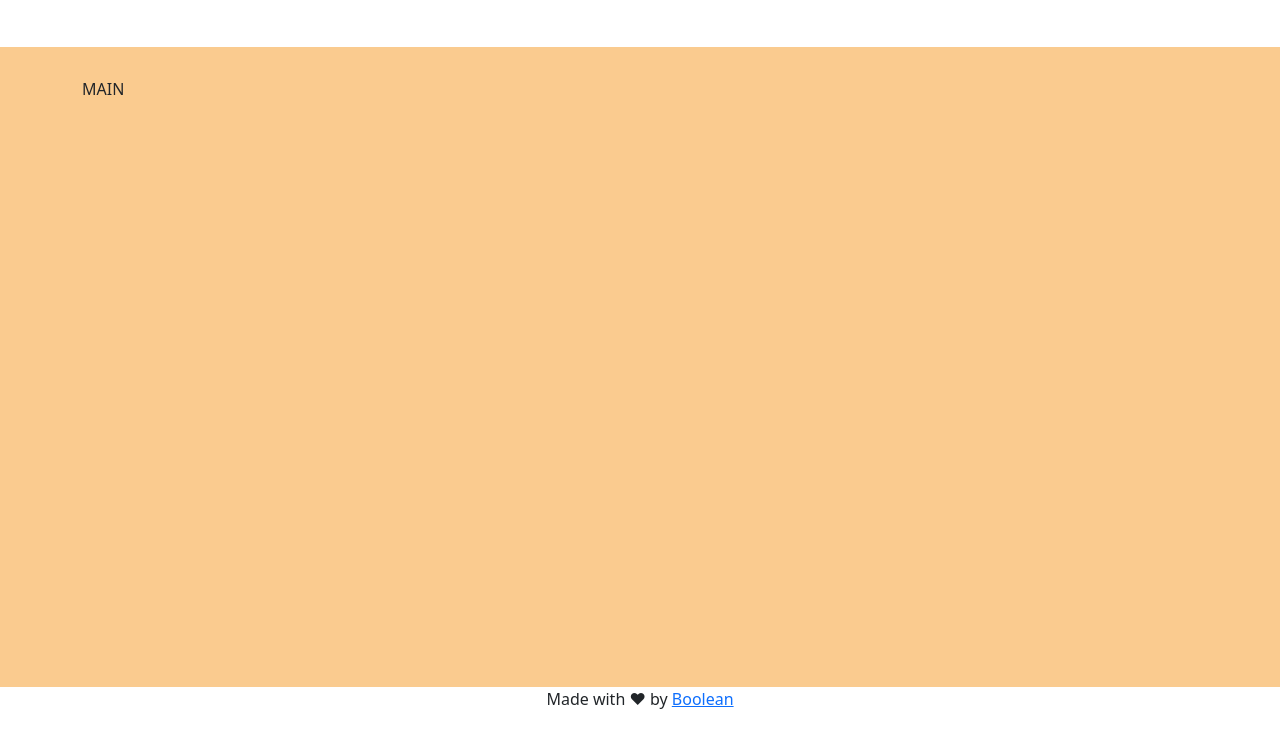
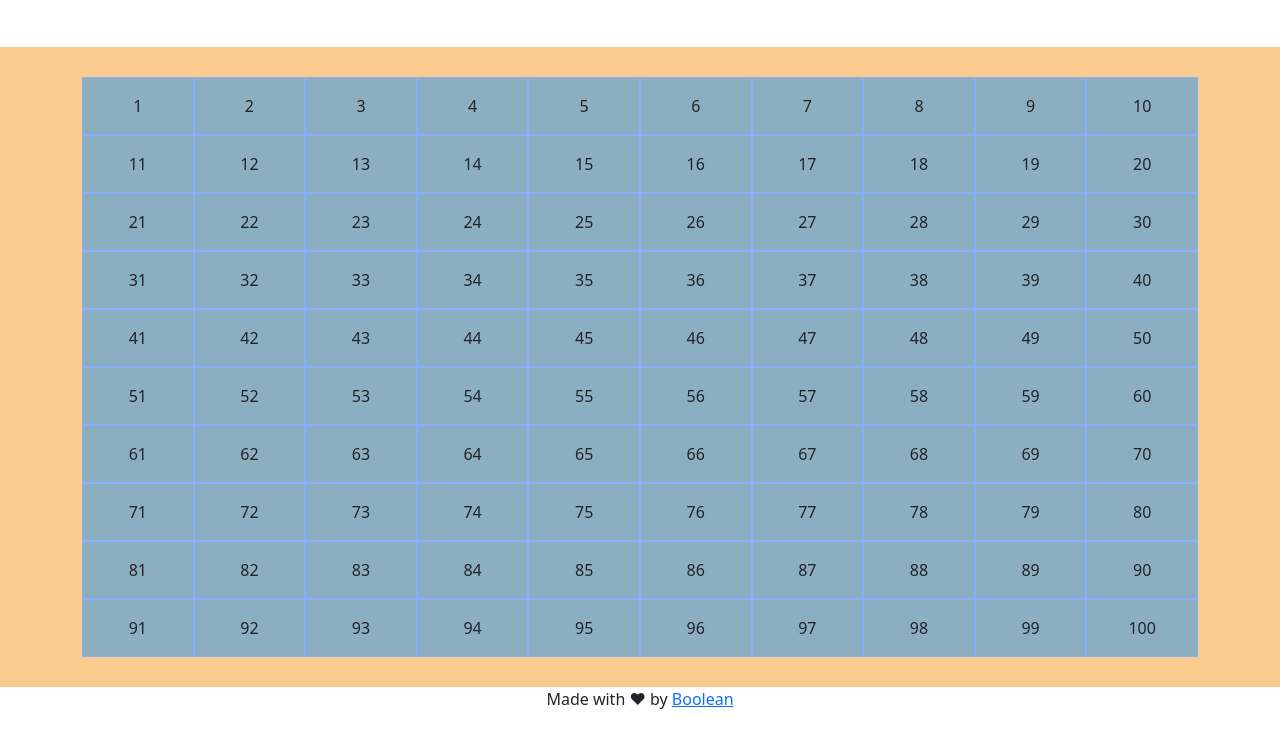
Before and after one commit to FrancescoFolgheraiter/js-campominato-grid, a plain HTML site: page index.html in a window 1280 px wide. Both pictures are taken after a click on the button "Gioca". Shown: the part 53-800 px from the top of the page. Drawn offline with nearby package versions, Linux system fonts and the light colour scheme.

Commit message:
end project

```diff
--- a/css/style.css
+++ b/css/style.css
@@ -16,7 +16,19 @@ html{
 /*
     GENERAL
 */
-
+.cell{
+    width:10%;
+    height:10%;
+    background-color: #8bafc0;
+    border:1px solid #8bafff;
+    display: flex;
+    align-items: center;
+    justify-content: center;
+}
+.active{
+    background-color: #fd843e;
+    border: 1px solid brown;
+}
 /*
     HEADER
 */
@@ -32,6 +44,12 @@ main{
     padding:30px 0px;
     height:calc(100vh - (var(--height-header) + var(--height-footer)));
 }
+
+main .container{
+    display:flex;
+    flex-wrap: wrap;
+    height:100%;
+}
 /*
     FOOTER
 */
--- a/index.html
+++ b/index.html
@@ -33,7 +33,7 @@
     <!--INIZIO MAIN-->
     <main>
         <div class="container">
-            MAIN
+
         </div>
     </main>
     <!--FINE MAIN-->
--- a/js/scripts.js
+++ b/js/scripts.js
@@ -19,5 +19,22 @@ SVOLGIMENTO
 const gioca = document.querySelector("button");
 
 gioca.addEventListener("click", function(){
-    alert("ciao")
+    //campo di gioco in input
+    const field = document.querySelector('main > .container');
+    //generazione campo di gioco
+    for (let i = 1; i <= 100; i++) {
+
+        const cell = document.createElement('div');
+        cell.classList.add('cell');
+        cell.innerHTML = i;
+        field.append(cell);
+        //prendo l'evento click sulle celle generate
+        cell.addEventListener("click", function() {
+            console.log(this);
+            //aggiungo o tolgo la classe che cambia colore alla cella
+            this.classList.toggle('active');
+            //stampo in console la cella cliccata
+            console.log("il numero della cella attivata è:",this.innerHTML)
+        })
+    }
 })
```
